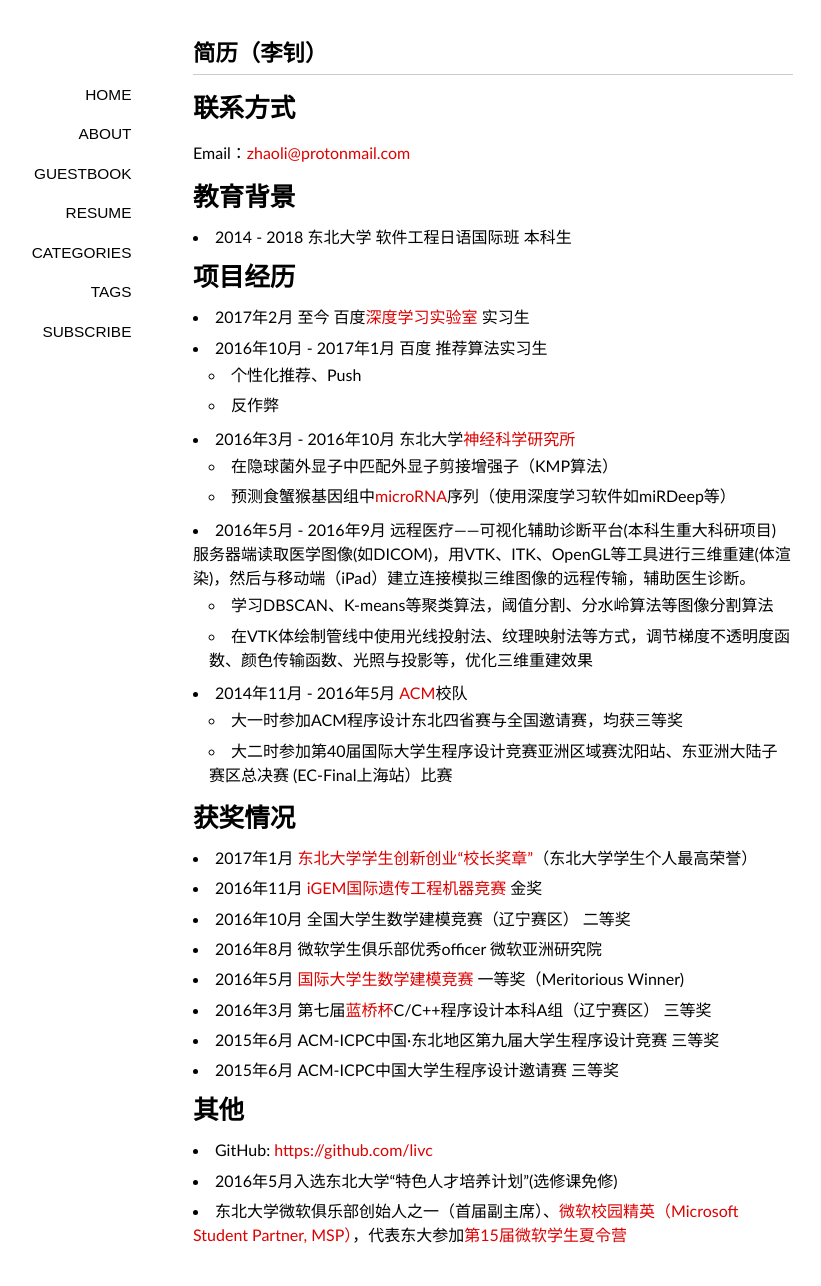
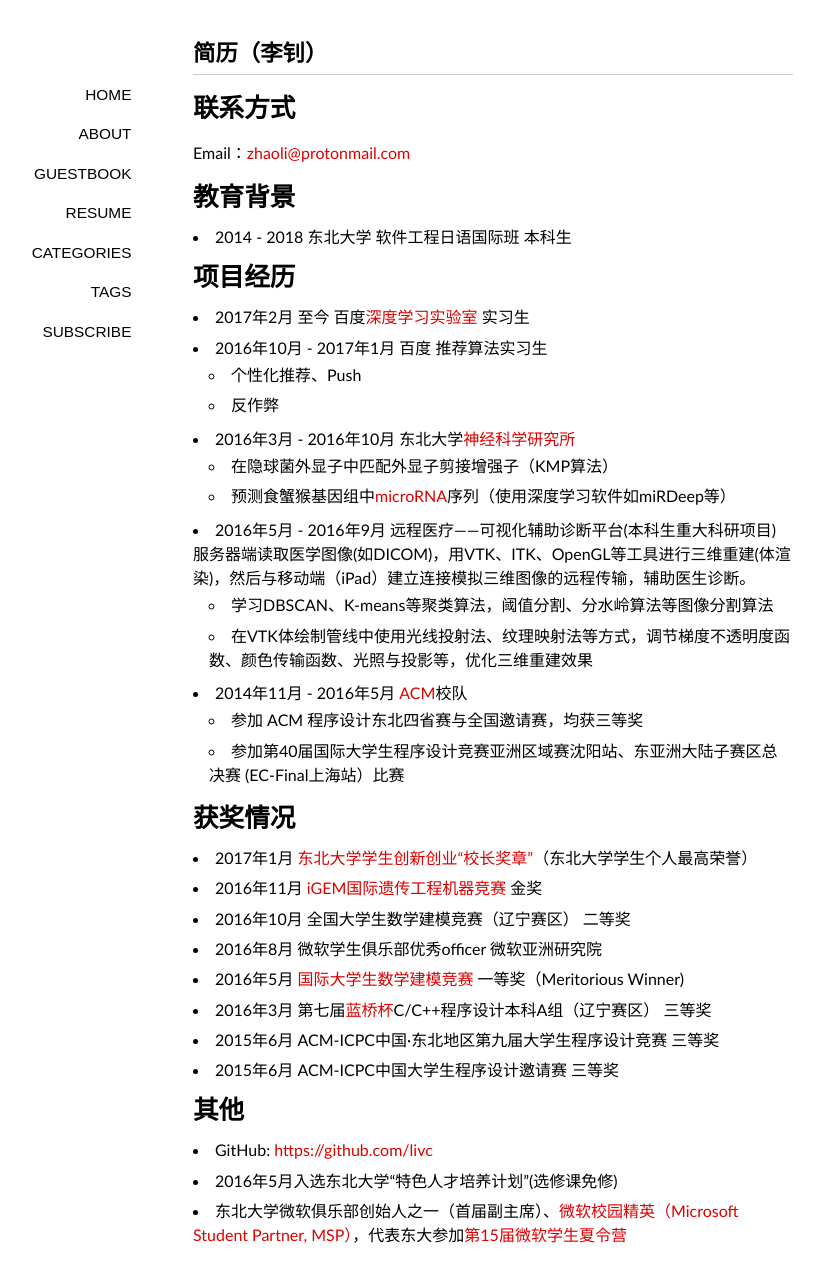
Before and after one commit to livc/livc.github.io, a Jekyll site: the page built from resume/index.md, in a window 1280 px wide. Shown: the whole page, without its empty margins (147-968 px from the left). Built offline with Jekyll 4.4.1, drawn with Linux system fonts in a browser that asks for light colours; nearby versions of some CDN libraries; some web fonts are replaced.

Commit message:
update resume

```diff
--- a/resume/index.md
+++ b/resume/index.md
@@ -24,8 +24,8 @@
 	- 学习DBSCAN、K-means等聚类算法，阈值分割、分水岭算法等图像分割算法
 	- 在VTK体绘制管线中使用光线投射法、纹理映射法等方式，调节梯度不透明度函数、颜色传输函数、光照与投影等，优化三维重建效果
 - 2014年11月 - 2016年5月 [ACM](https://en.wikipedia.org/wiki/ACM_International_Collegiate_Programming_Contest)校队
-	- 大一时参加ACM程序设计东北四省赛与全国邀请赛，均获三等奖
-	- 大二时参加第40届国际大学生程序设计竞赛亚洲区域赛沈阳站、东亚洲大陆子赛区总决赛
+	- 参加 ACM 程序设计东北四省赛与全国邀请赛，均获三等奖
+	- 参加第40届国际大学生程序设计竞赛亚洲区域赛沈阳站、东亚洲大陆子赛区总决赛
 (EC-Final上海站）比赛
 
 # 获奖情况
```
